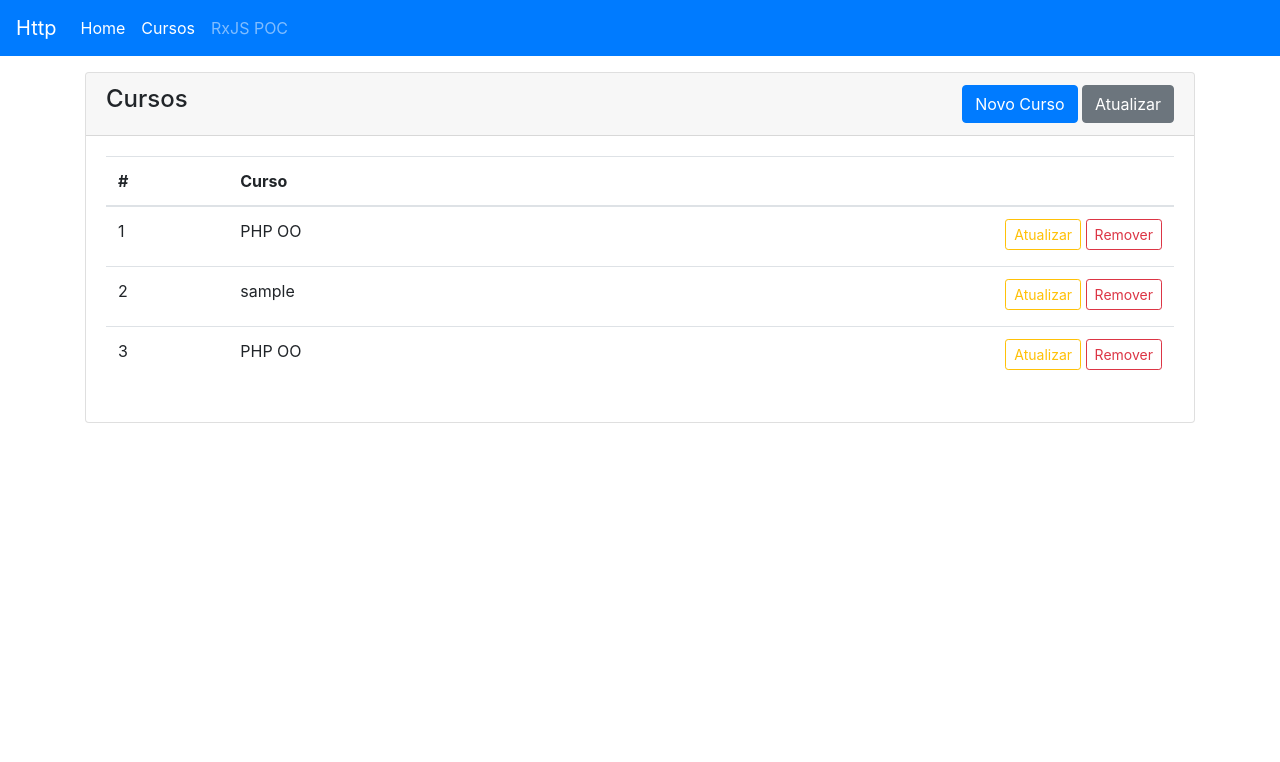
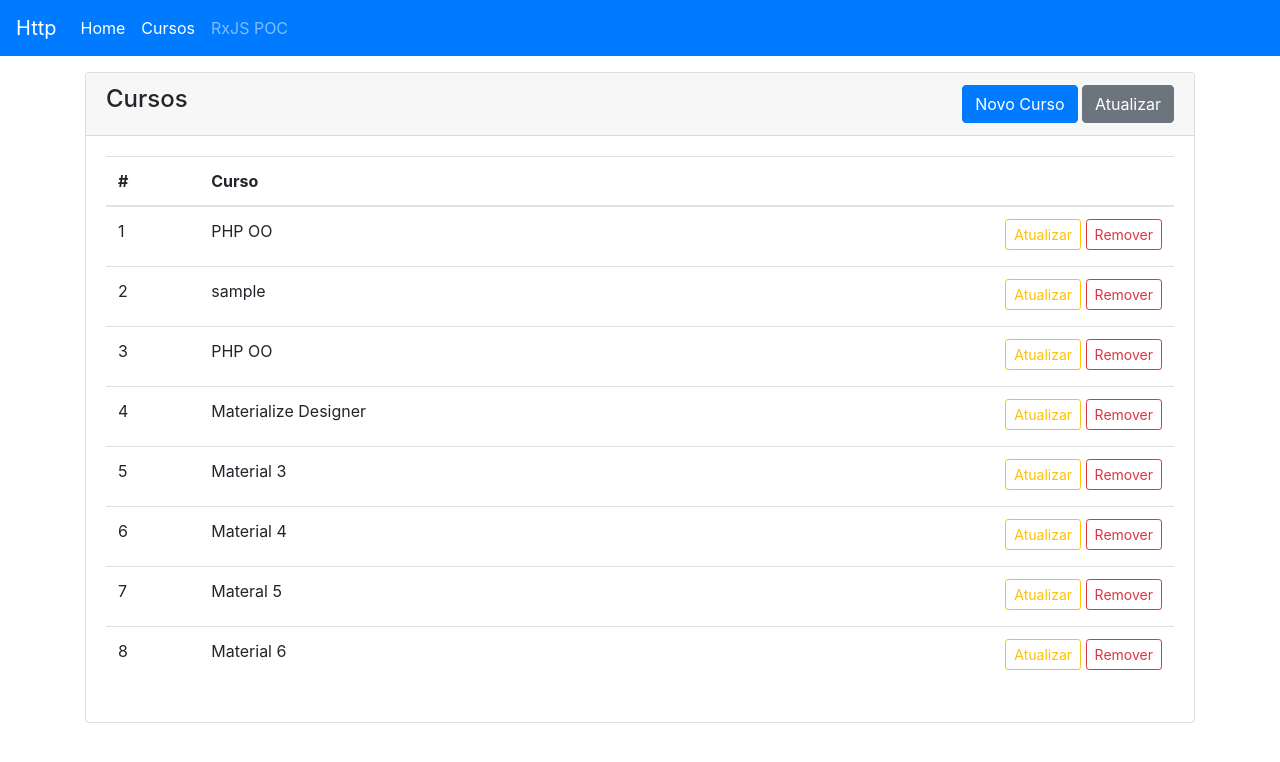
Before and after one commit to Juniorjcmj/request-http-jota, an Angular app: page /cursos in a window 1280 px wide. Shown: the top 762 px of the page. Built offline with nearby package versions, Linux system fonts and the light colour scheme; data requests are answered from the project's data file.

Commit message:
Curso Angular #128: HTTP POST Criando Cursos

```diff
--- a/db.json
+++ b/db.json
@@ -11,6 +11,26 @@
     {
       "nome": "PHP OO",
       "id": 3
+    },
+    {
+      "nome": "Materialize Designer",
+      "id": 4
+    },
+    {
+      "nome": "Material 3",
+      "id": 5
+    },
+    {
+      "nome": "Material 4",
+      "id": 6
+    },
+    {
+      "nome": "Materal 5",
+      "id": 7
+    },
+    {
+      "nome": "Material 6",
+      "id": 8
     }
   ]
 }
--- a/src/app/cursos.service.ts
+++ b/src/app/cursos.service.ts
@@ -23,6 +23,9 @@ export class CursosService {
     )
     ;
   }
+  create(curso){
+    return this.http.post(this.API, curso).pipe(take(1));
+  }
 
 
 
--- a/src/app/cursos/cursos-form/cursos-form.component.ts
+++ b/src/app/cursos/cursos-form/cursos-form.component.ts
@@ -1,5 +1,8 @@
+import { AlertModalService } from './../../shared/alert-modal.service';
 import { Component, OnInit } from '@angular/core';
 import { FormGroup, FormBuilder, Validators } from '@angular/forms';
+import { CursosService } from 'src/app/cursos.service';
+import { Location } from '@angular/common';
 
 @Component({
   selector: 'app-cursos-form',
@@ -11,7 +14,8 @@ export class CursosFormComponent implements OnInit {
   form: FormGroup;
   submitted = false;
 
-  constructor(private fb: FormBuilder) { }
+  constructor(private fb: FormBuilder, private service: CursosService,
+              private modal: AlertModalService, private location: Location) { }
 
   ngOnInit() {
 
@@ -28,6 +32,14 @@ export class CursosFormComponent implements OnInit {
     console.log(this.form.value);
     if (this.form.valid) {
         console.log('submit');
+        this.service.create(this.form.value).subscribe(
+          success =>{
+            this.modal.shoAlertSuccess('Curso criado com sucesso!');
+            this.location.back();
+          } ,
+          error => this.modal.shoAlertDanger('Erroa ao cria curso, tente novamente mais tarde!'),
+          () => console.log('request completo')
+        );
       }
   }
   onCancel(){
--- a/src/app/shared/alert-modal.service.ts
+++ b/src/app/shared/alert-modal.service.ts
@@ -15,10 +15,14 @@ export class AlertModalService {
 
   constructor(private modalService: BsModalService) { }
 
-private showAlert(message: string, typo: AlertTypes){
+private showAlert(message: string, typo: AlertTypes, dismissTimout?: number){
   const bsModalRef: BsModalRef = this.modalService.show(AlertModalComponent);
   bsModalRef.content.type = typo;
   bsModalRef.content.message = message;
+
+  if(dismissTimout){
+     setTimeout(() => bsModalRef.hide(), dismissTimout);
+  }
 }
 
   shoAlertDanger(message: string) {
@@ -26,7 +30,7 @@ private showAlert(message: string, typo: AlertTypes){
 
   }
   shoAlertSuccess(message: string) {
-    this.showAlert(message, AlertTypes.SUCCESS);
+    this.showAlert(message, AlertTypes.SUCCESS, 3000);
 
 }
 }
```
